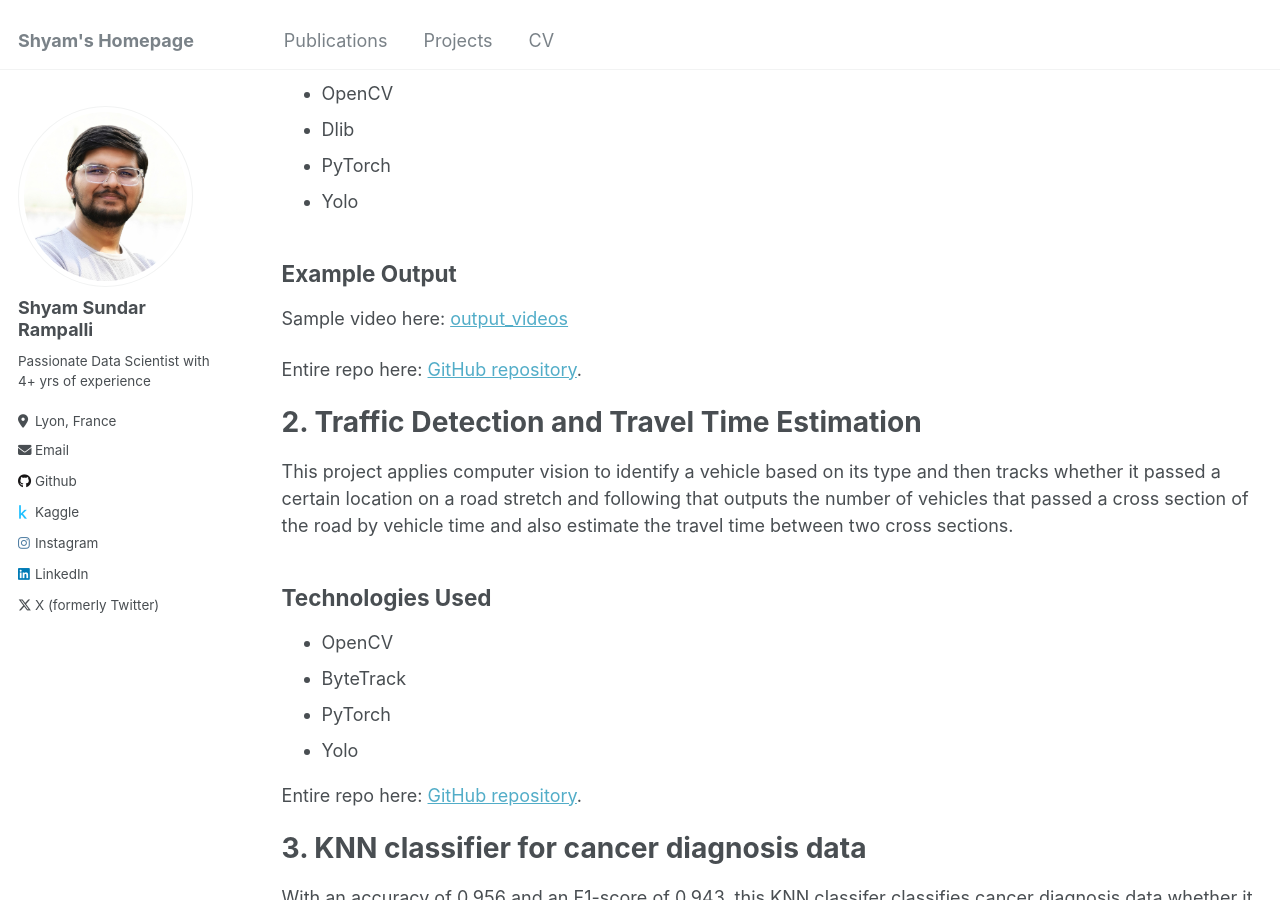
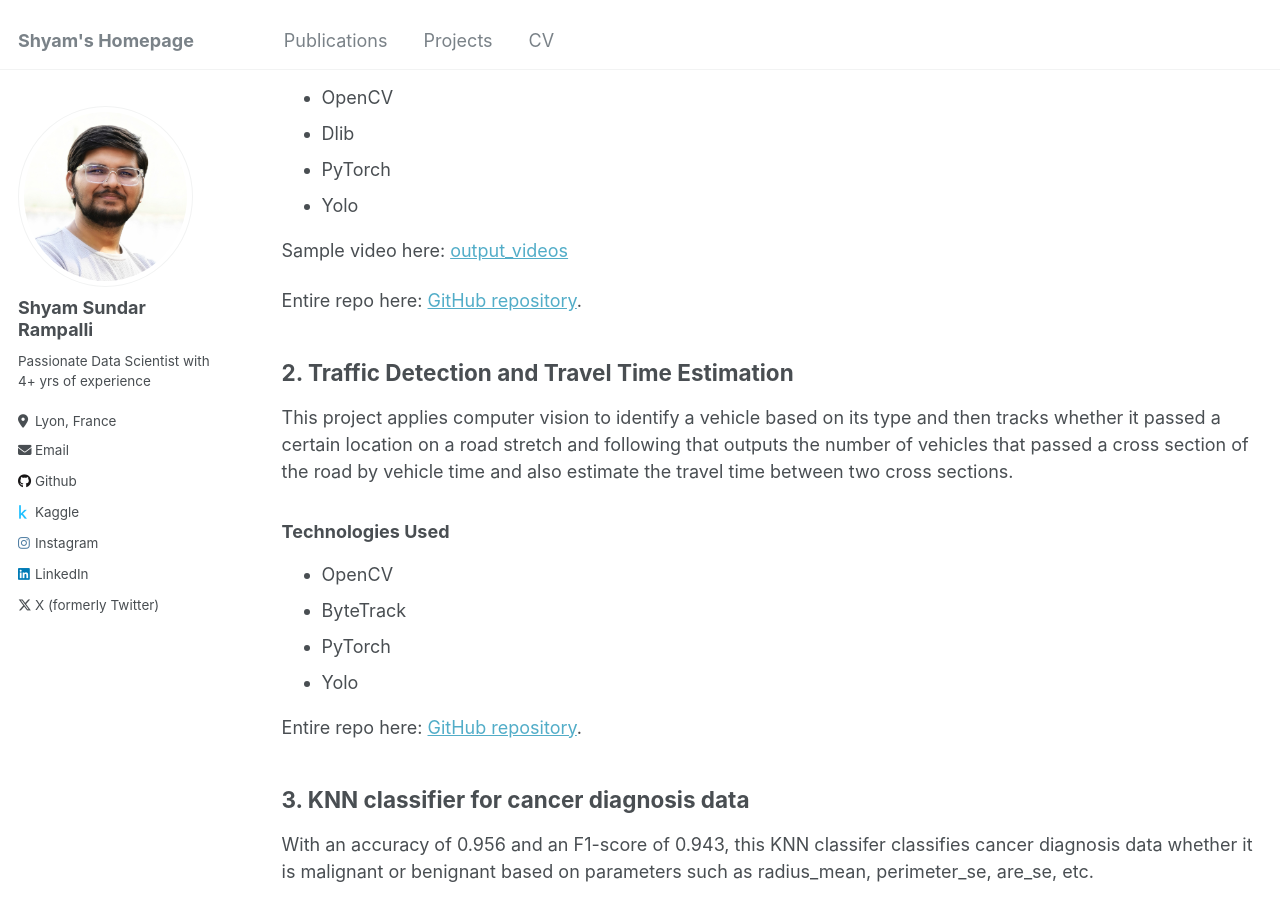
Before and after one commit to rampallishyam/rampallishyam.github.io, a Jekyll site: the page built from _pages/projects.md, in a window 1280 px wide and 900 px high, scrolled down 345 px. Built offline with Jekyll 4.4.1, drawn with Linux system fonts in a browser that asks for light colours.

Commit message:
updated headings

```diff
--- a/_pages/projects.md
+++ b/_pages/projects.md
@@ -4,30 +4,28 @@ title: "Projects"
 permalink: /projects/
 author_profile: true
 ---
-ML projects
+# ML projects
 
-# 1. License Plate and Face Anonymiser
+## 1. License Plate and Face Anonymiser
 
 This project is designed to automatically detect and anonymize license plates and faces in images and videos. Anonymization is crucial for protecting personal privacy in various scenarios, such as surveillance footage, media sharing, and data handling.
 
-## Technologies Used
+### Technologies Used
 
 - OpenCV
 - Dlib
 - PyTorch
 - Yolo
 
-## Example Output
-
 Sample video here: [output_videos](https://github.com/rampallishyam/License-plate-and-face-anonymiser/tree/main/output_videos)
 
 Entire repo here: [GitHub repository](https://github.com/rampallishyam/License-plate-and-face-anonymiser).
 
-# 2. Traffic Detection and Travel Time Estimation
+## 2. Traffic Detection and Travel Time Estimation
 
 This project applies computer vision to identify a vehicle based on its type and then tracks whether it passed a certain location on a road stretch and following that outputs the number of vehicles that passed a cross section of the road by vehicle time and also estimate the travel time between two cross sections.
 
-## Technologies Used
+### Technologies Used
 
 - OpenCV
 - ByteTrack
@@ -37,34 +35,34 @@ This project applies computer vision to identify a vehicle based on its type and
 Entire repo here: [GitHub repository](https://github.com/rampallishyam/License-plate-and-face-anonymiser).
 
 
-# 3. KNN classifier for cancer diagnosis data
+## 3. KNN classifier for cancer diagnosis data
 
 With an accuracy of 0.956 and an F1-score of 0.943, this KNN classifer classifies cancer diagnosis data whether it is malignant or benignant based on parameters such as radius_mean, perimeter_se, are_se, etc.
 
-## Technologies Used
+### Technologies Used
 
 - scikit-learn
 
 Entire repo here: [GitHub repository](https://github.com/rampallishyam/KNN-on-cancer-diagnosis-data/tree/main).
 
-# 4. KNN classifier for diabetes data
+## 4. KNN classifier for diabetes data
 
  This KNN classifer classifies whether a patient has diabetes or not based on the number of pregnancies, glucose, blood pressure, skin thickness, insulin, BMI and diabetes pedigree function and age.
 
-## Technologies Used
+### Technologies Used
 
 - scikit-learn
 
 Entire repo here: [GitHub repository](https://github.com/rampallishyam/KNearestNeighbour-Classification-on-diabetes-data).
 
 
-Other Projects
+# Other Projects
 
-# 1. Minesweeper with Tkinter
+## 1. Minesweeper with Tkinter
 
  Created minesweeper with tkinter. This project is intended to be a learning exercise for object oriented programming.
 
-## Technologies Used
+### Technologies Used
 
 - tkinter
 
```
